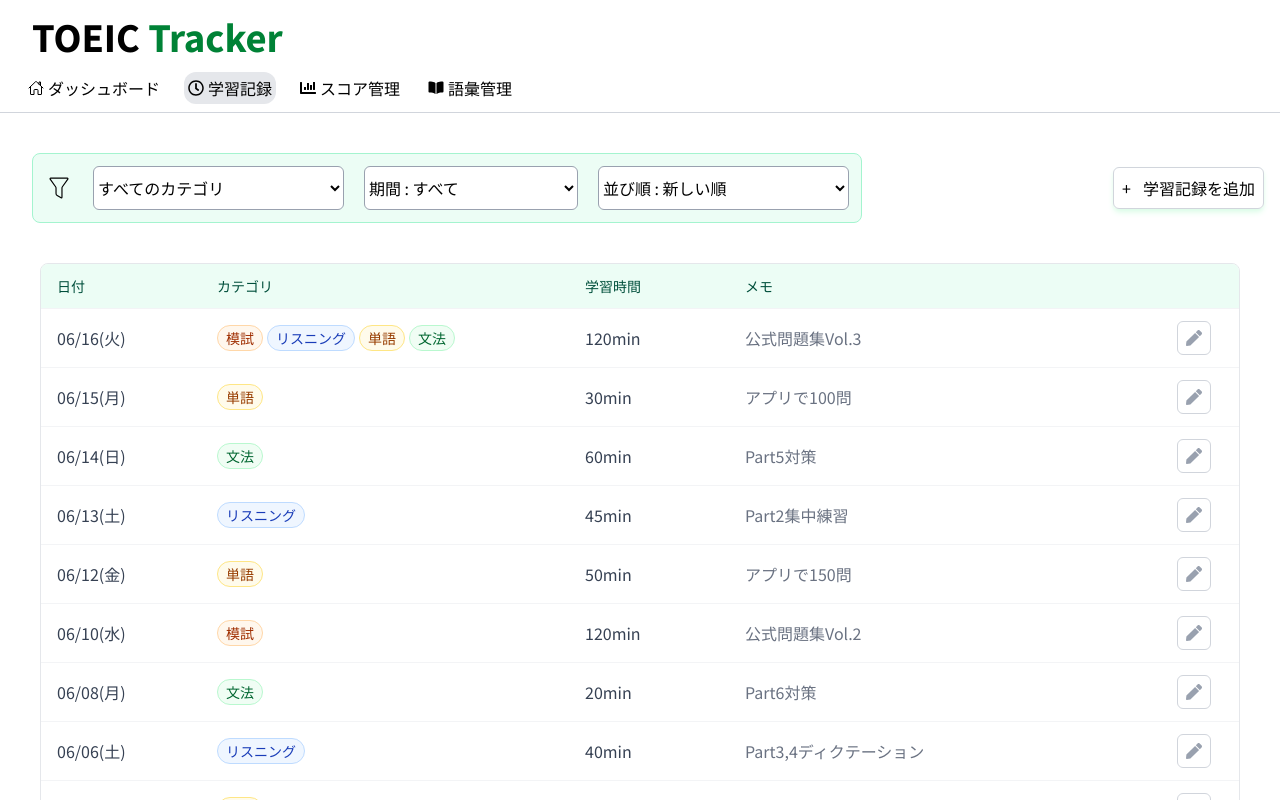
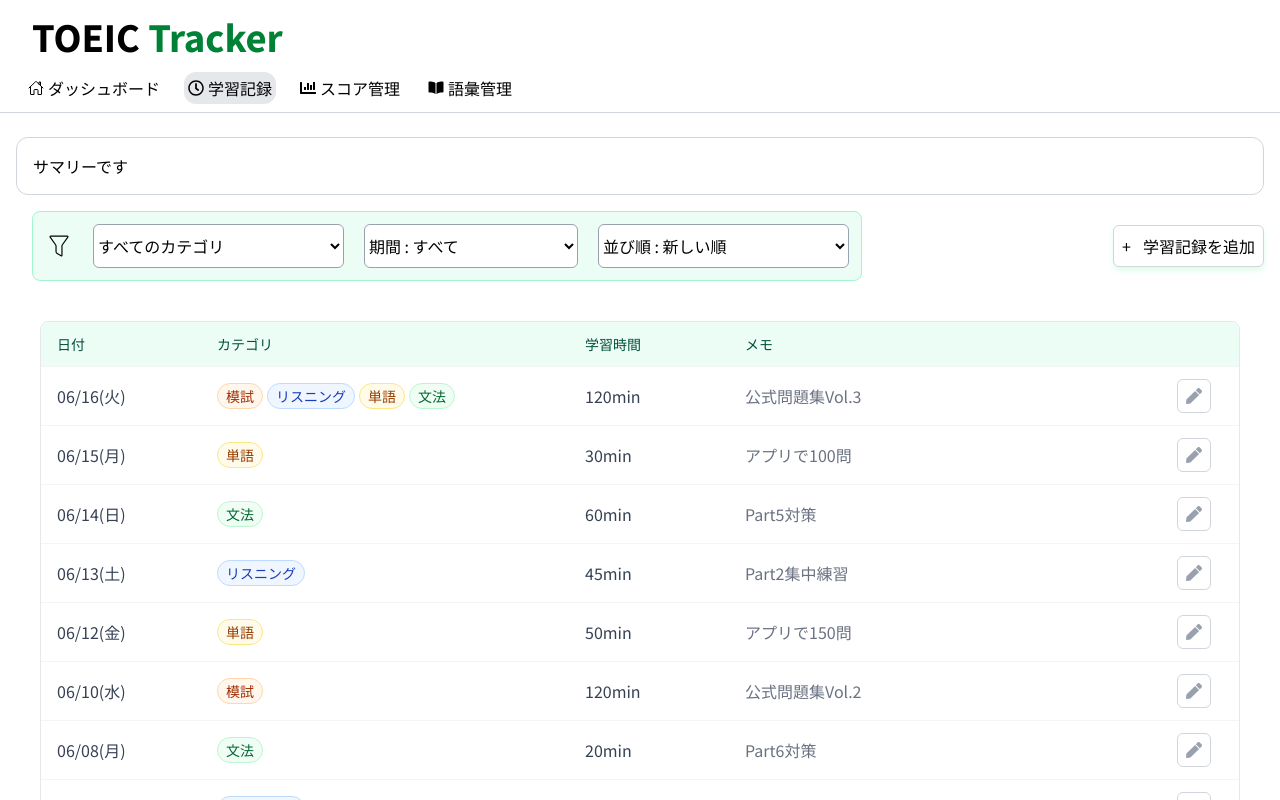
Before and after one commit to k-tomida/toeic-tracker, a React (Vite) app in the folder frontend/: page /study-sessions in a window 1280 px wide. Shown: the top 800 px of the page. Built offline with nearby package versions, Linux system fonts and the light colour scheme.

Commit message:
WIP: 学習時間サマリーのコンポーネント雛形の追加

```diff
--- /dev/null
+++ b/frontend/src/components/studySession/StudyTimeSummary.tsx
@@ -0,0 +1,7 @@
+export const StudyTimeSummary = () => {
+    return (
+        <div className="bg-white rounded-xl p-4 border border-gray-300 flex-1 min-w-0 min-w-[400px]">
+            サマリーです
+        </div>
+    )
+}
--- a/frontend/src/pages/StudyManagementPage.tsx
+++ b/frontend/src/pages/StudyManagementPage.tsx
@@ -6,6 +6,7 @@ import { useState } from "react";
 import { Select } from "../ui/Select";
 import { PopUp } from "../modules/PopUp";
 import type { tableType } from "../types/tableType";
+import { StudyTimeSummary } from "../components/studySession/StudyTimeSummary";
 
 type categoryType = {
     label: string;
@@ -49,6 +50,7 @@ export const StudyManagementPage = () => {
         <div className="min-h-screen">
             <Header />
             <main className="max-w-7xl mx-auto px-4 py-6">
+                <StudyTimeSummary />
                 <div className="flex items-center justify-between">
                     <div className="flex justify-center gap-5 bg-emerald-50 border border-emerald-200 p-3 m-4 rounded-lg items-center flex-wrap">
                         <CiFilter size={28} />
```
